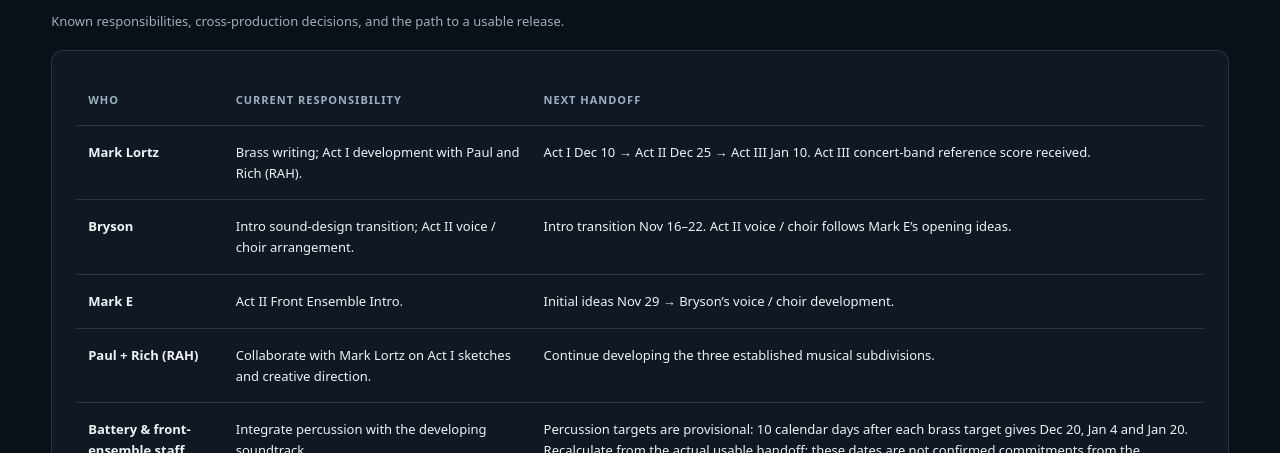
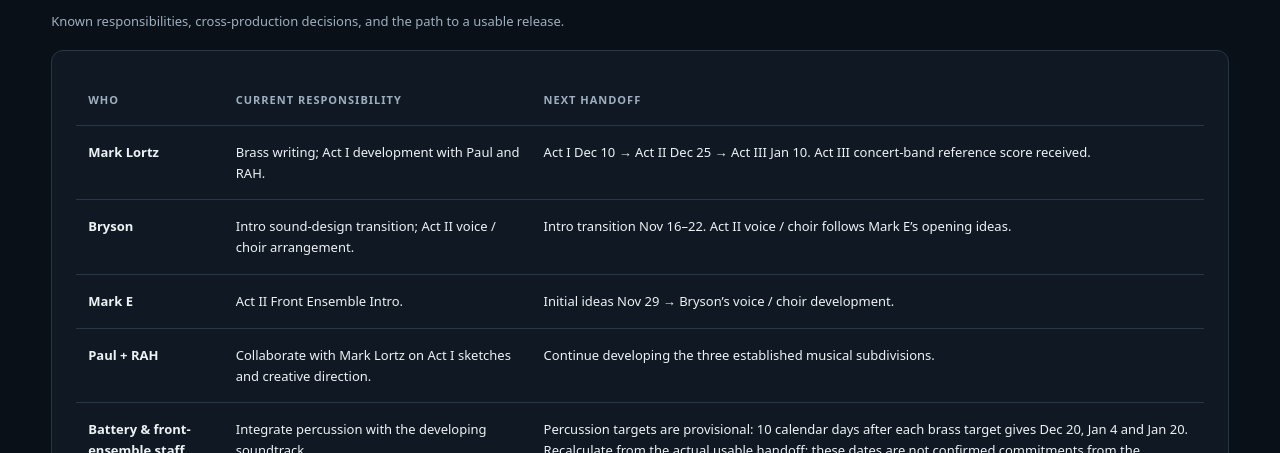
Before and after one commit to lees0323/roadmap, a plain HTML site: page index.html in a window 1280 px wide. Shown: the part 3430-3883 px from the top of the page. Drawn offline with Linux system fonts and the light colour scheme.

Commit message:
Update index.html
Got rid of "Rich" because rich is picky with his name

```diff
--- a/index.html
+++ b/index.html
@@ -142,7 +142,7 @@
             <tbody>
               <tr>
                 <td>Mark Lortz</td>
-                <td>Brass writing; Act I development with Paul and Rich (RAH).</td>
+                <td>Brass writing; Act I development with Paul and RAH.</td>
                 <td>Act I Dec 10 → Act II Dec 25 → Act III Jan 10. Act III concert-band reference score received.</td>
               </tr>
               <tr>
@@ -156,7 +156,7 @@
                 <td>Initial ideas Nov 29 → Bryson’s voice / choir development.</td>
               </tr>
               <tr>
-                <td>Paul + Rich (RAH)</td>
+                <td>Paul + RAH</td>
                 <td>Collaborate with Mark Lortz on Act I sketches and creative direction.</td>
                 <td>Continue developing the three established musical subdivisions.</td>
               </tr>
```
